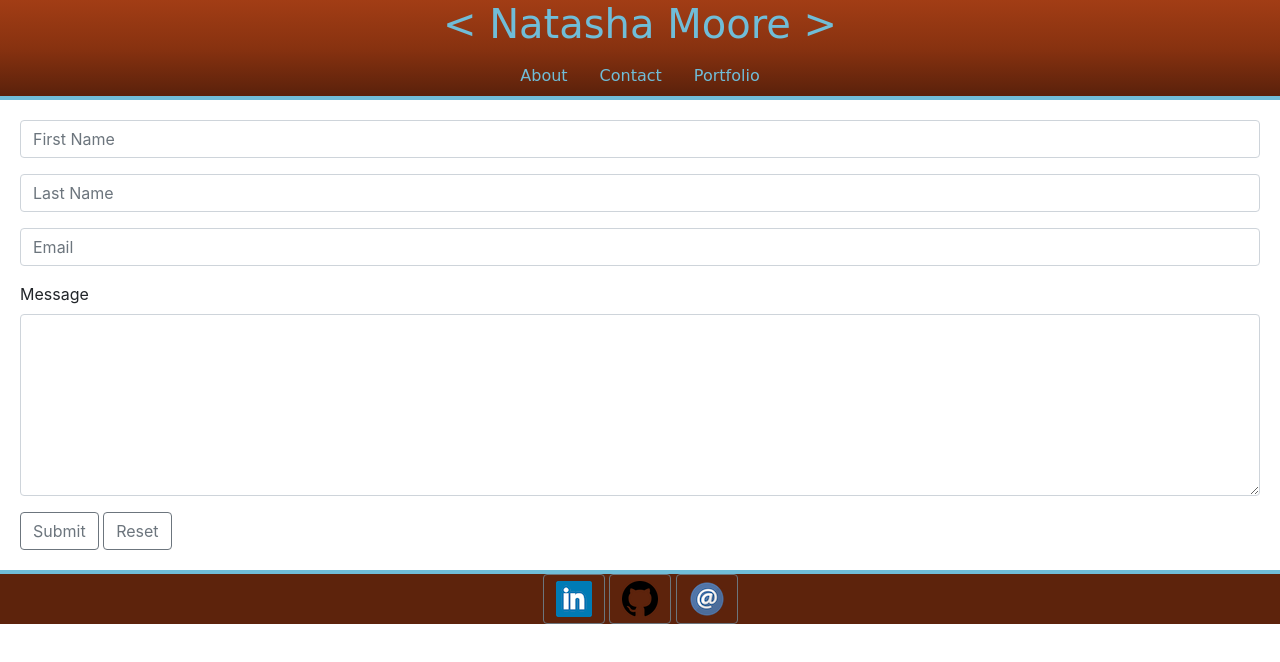
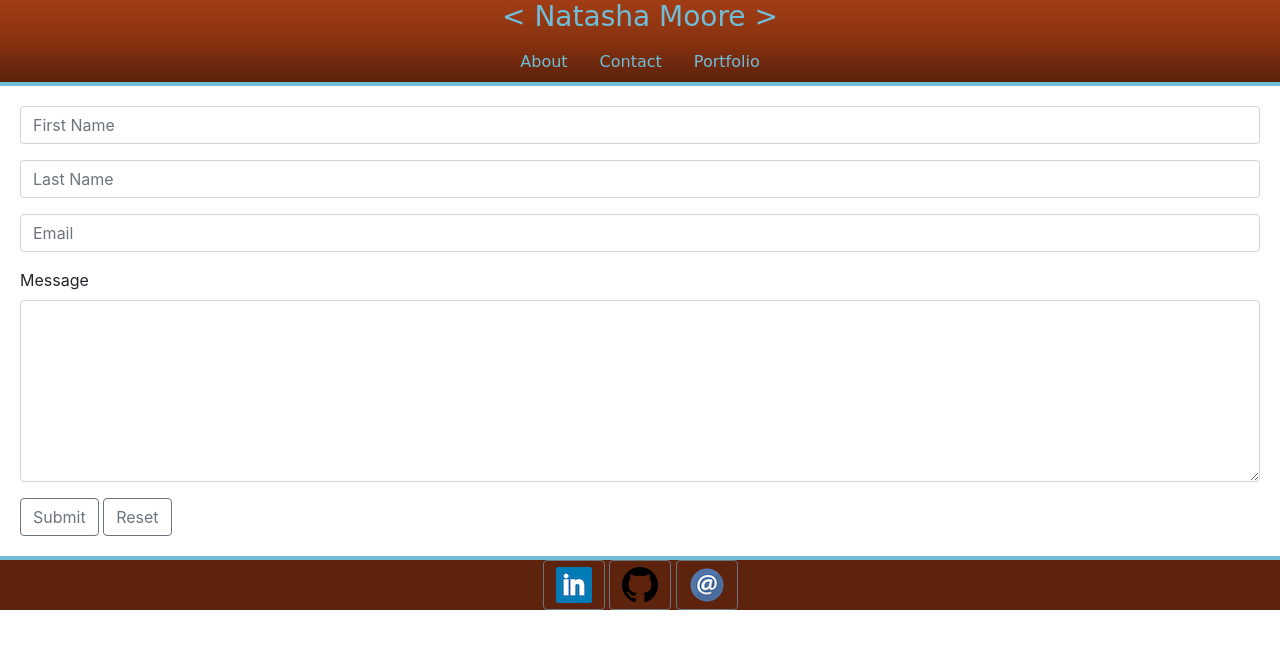
Before and after one commit to natalytak/Bootstrap-Portfolio, a plain HTML site: page contact.html in a window 1280 px wide. Drawn offline with nearby package versions, Linux system fonts and the light colour scheme; a web font is replaced by a local one.

Commit message:
last fix

```diff
--- a/contact.html
+++ b/contact.html
@@ -14,7 +14,7 @@
 
                 <div class="row">
                     <div id="navBar" class="col-lg-12">
-                            <h1>&#60 Natasha Moore &#62</h1>
+                            <h3>&#60 Natasha Moore &#62</h3>
                                 <ul class="nav justify-content-center">
                                     <li class="nav-item">
                                       <a class="nav-link" href="index.html">About</a>
```
Also changed, not shown: portfolio.html (+1 -1 lines).
